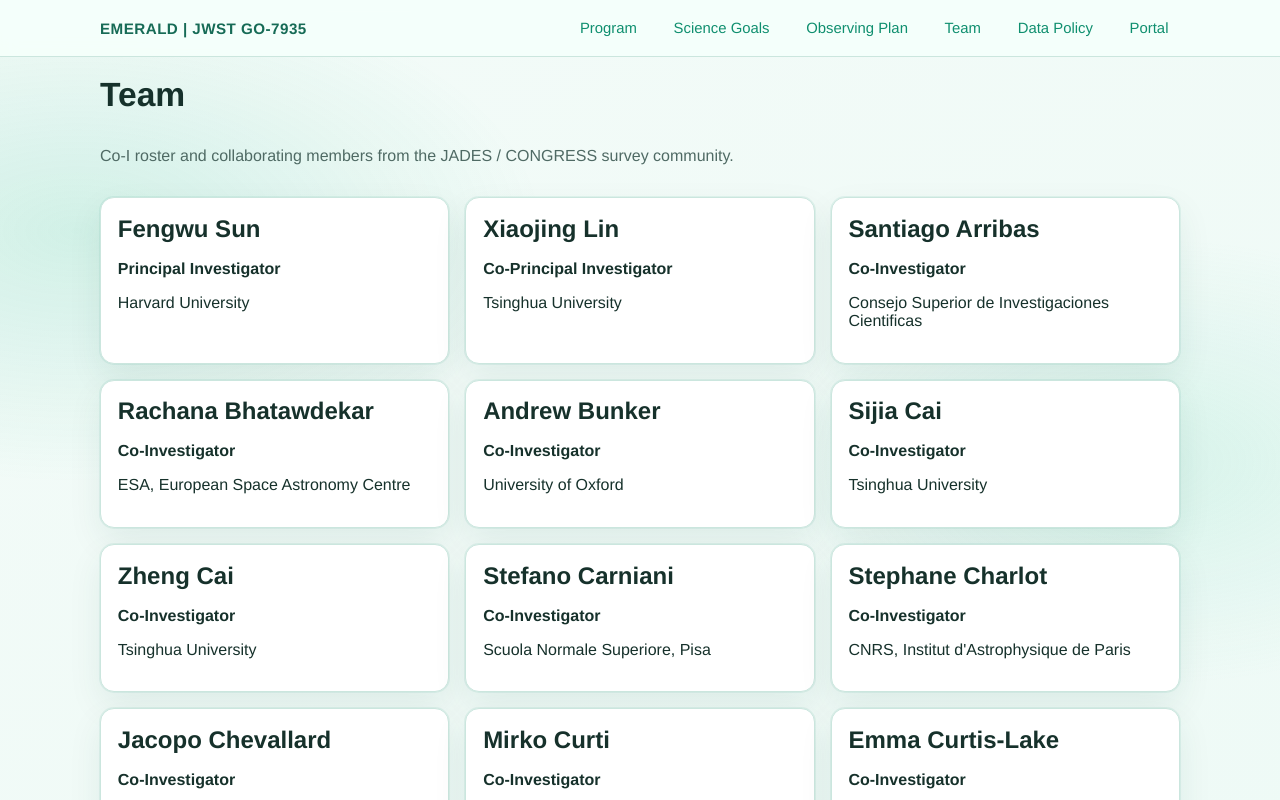
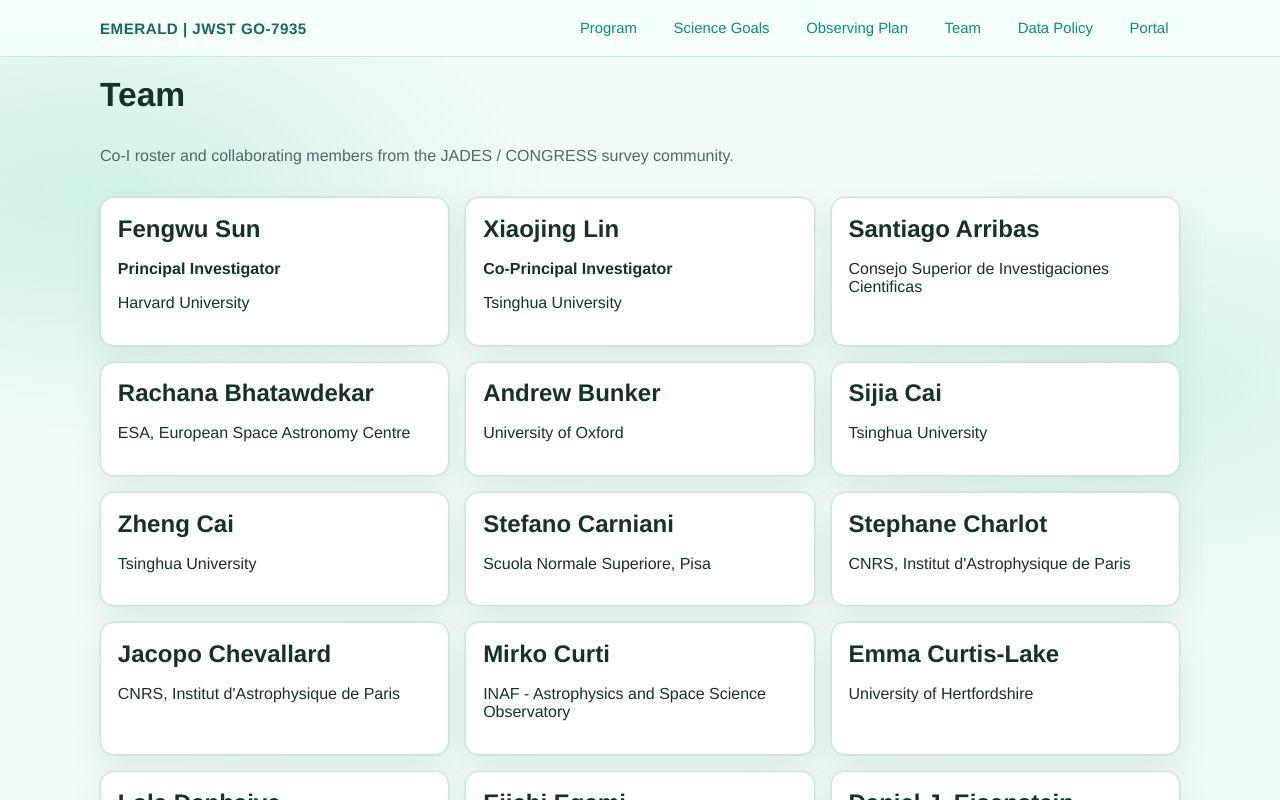
Before and after one commit to fengwusun/emerald-website, a Next.js app: page /team in a window 1280 px wide. Shown: the top 800 px of the page. Built offline with nearby package versions, Linux system fonts and the light colour scheme.

Commit message:
Update page.tsx

```diff
--- a/app/(public)/team/page.tsx
+++ b/app/(public)/team/page.tsx
@@ -14,9 +14,11 @@
         {members.map((member) => (
           <article className="card" key={member.name}>
             <h2>{member.name}</h2>
-            <p>
-              <strong>{member.role}</strong>
-            </p>
+            {member.role !== "Co-Investigator" ? (
+              <p>
+                <strong>{member.role}</strong>
+              </p>
+            ) : null}
             <p>{member.affiliation}</p>
             {member.orcid ? <p className="muted">ORCID: {member.orcid}</p> : null}
             {member.profile_url ? (
```
